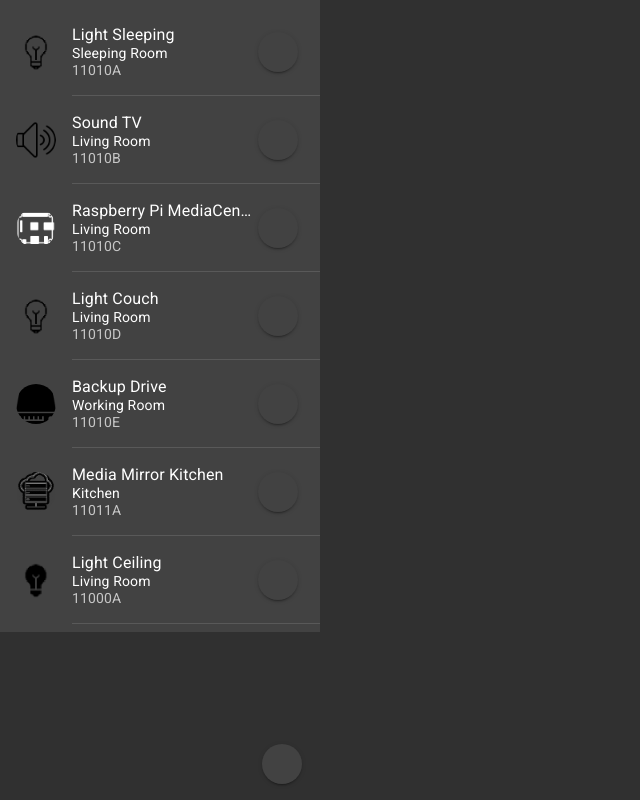
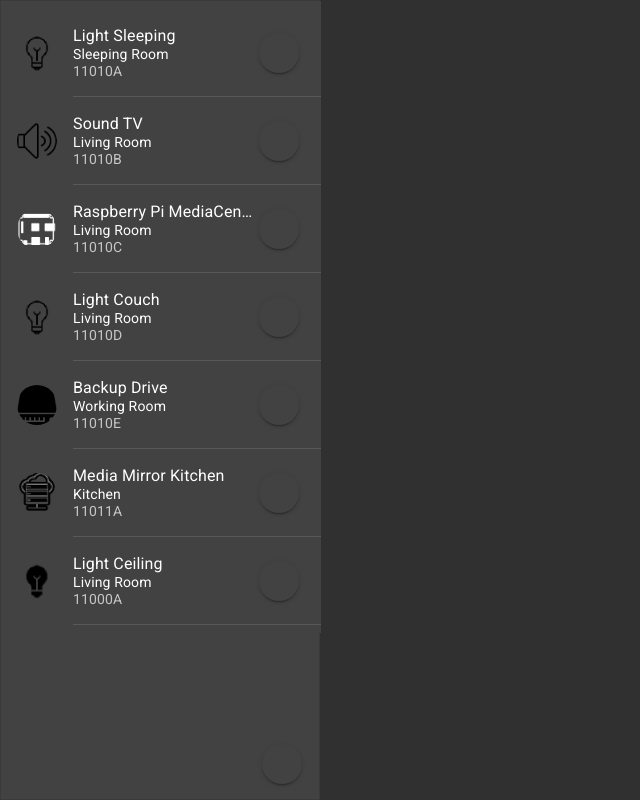
Before and after one commit to LucaHome/LucaHome-Nextcloud, a Vue app in the folder lucahome/: page / in a window 1280 px wide. Shown: the whole page, without its empty margins (0-640 px from the left). Built offline with nearby package versions, Linux system fonts and the light colour scheme.

Commit message:
improve style for list-view

```diff
--- a/lucahome/src/App.vue
+++ b/lucahome/src/App.vue
@@ -34,7 +34,12 @@ body {
 }
 
 .list-view {
+  min-width: 20rem;
+  width: 20rem;
+  max-width: 20rem;
   height: 100vh;
+  background-color: rgb(66, 66, 66);
+  border: 0.0625rem solid rgba(#000, 0.12);
 }
 
 .selected {
```
